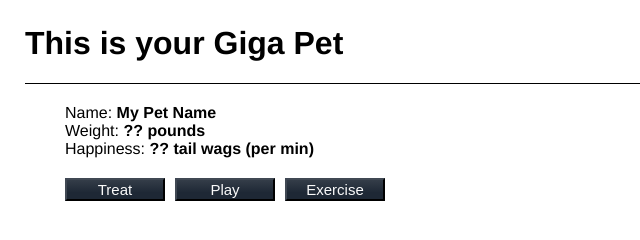
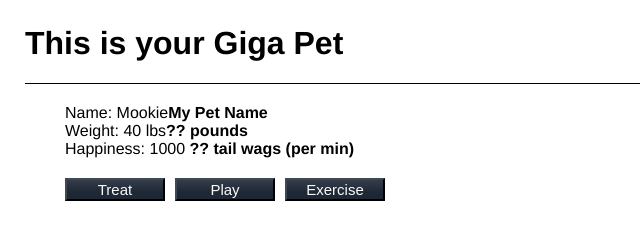
Before and after one commit to WITO-GHUB/COMP-484-Project-2, a plain HTML site: page index.html in a window 1280 px wide. Shown: the whole page, without its empty margins (0-640 px from the left). Drawn offline with nearby package versions, Linux system fonts and the light colour scheme.

Commit message:
Update index.html
Updated dashboard section with pet_info

```diff
--- a/index.html
+++ b/index.html
@@ -23,9 +23,9 @@
         <img class="pet-image" src="">
       </section>
       <section class="dashboard">
-        <div>Name: <strong><span class="name"></span></strong></div>
-        <div>Weight: <strong><span class="weight"></span> pounds</strong></div>
-        <div>Happiness: <strong><span class="happiness"></span> tail wags (per min)</strong></div>
+        <div>Name: Mookie<strong><span class="name"></span></strong></div>
+        <div>Weight: 40 lbs<strong><span class="weight"></span> pounds</strong></div>
+        <div>Happiness: 1000 <strong><span class="happiness"></span> tail wags (per min)</strong></div>
         <div class="button-container">
           <button class="treat-button">
             Treat
```
